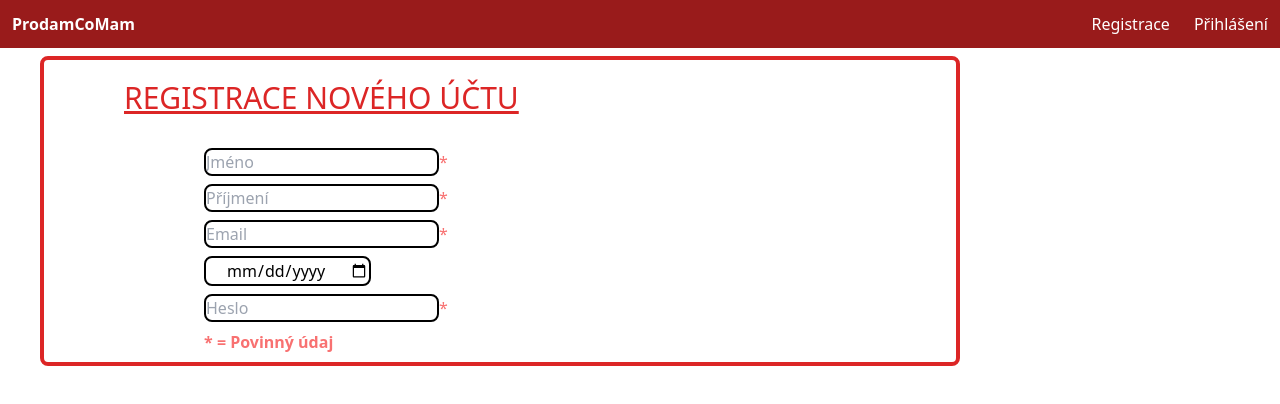
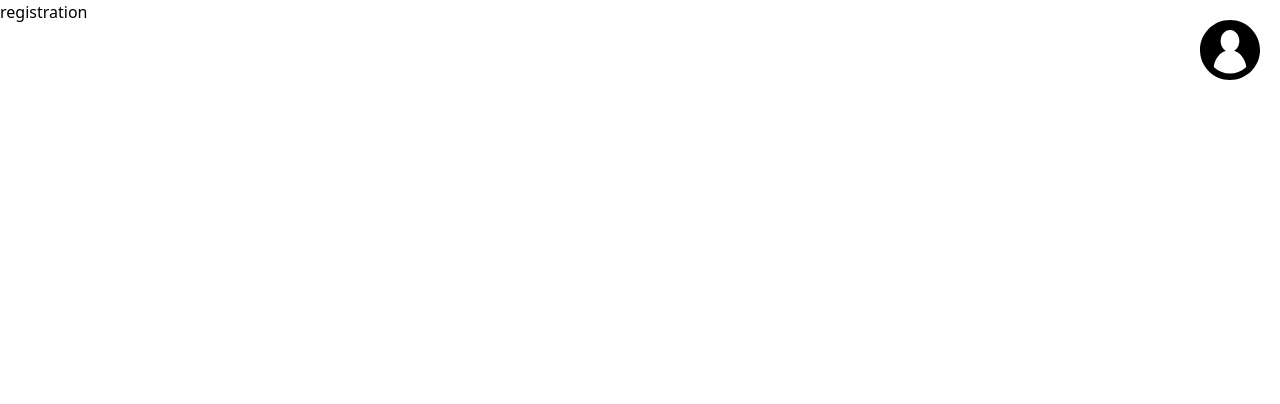
Before and after one commit to Jirihruska/prodam-co-mam-fe, a Vue app: page /registration-page in a window 1280 px wide. Shown: the top 404 px of the page. Built offline with nearby package versions, Linux system fonts and the light colour scheme; the HTML template or start-up script is replaced by a standard one.

Commit message:
new user menu

```diff
--- a/src/components/pageNavbar/PageNavbar.vue
+++ b/src/components/pageNavbar/PageNavbar.vue
@@ -1,54 +1,63 @@
 <template>
   <div>
+    <div class="absolute right-5 top-5 cursor-pointer">
+      <span @click="menuOpen = !menuOpen">
+        <UserSvg />
+      </span>
+    </div>
     <div
+      v-if="menuOpen"
       class="
-        w-full
-        h-12
-        bg-red-800
-        text-white
-        grid grid-rows-1 grid-cols-1 grid-flow-col
-        gap-4
+        absolute
+        font-bold
+        right-5
+        top-24
+        bg-white
+        rounded-md
+        cursor-pointer
+        text-black text-lg
       "
     >
-      <div class="p-3">
+      <div class="grid grid-rows-2 select-none">
         <span
-          @click="$router.push('/', () => {})"
-          class="inline-flex cursor-pointer font-bold select-none"
-          >ProdamCoMam</span
+          @click="signIn()"
+          class="hover:bg-black hover:text-white p-4 rounded-md"
+          >Přihlášení</span
         >
-      </div>
-      <div>
-        <div
-          class="
-            inline-flex
-            hover:bg-red-900
-            h-12
-            p-3
-            cursor-pointer
-            select-none
-          "
+        <span
+          @click="signUp()"
+          class="hover:bg-black hover:text-white p-4 rounded-md"
+          >Registrace</span
         >
-          <router-link to="/registration-page">Registrace</router-link>
-        </div>
-        <div
-          class="
-            inline-flex
-            hover:bg-red-900
-            h-12
-            p-3
-            cursor-pointer
-            select-none
-          "
-        >
-          <router-link to="/login-page">Přihlášení</router-link>
-        </div>
       </div>
     </div>
   </div>
 </template>
 
 <script>
+import UserSvg from "../svgComponents/User.vue";
 export default {
-  methods: {},
+  components: {
+    UserSvg,
+  },
+  data: () => {
+    return {
+      menuOpen: false,
+    };
+  },
+  methods: {
+    signIn() {
+      if (this.$route.name !== "login-page") {
+        this.$router.push("/login-page");
+        this.menuOpen = !this.menuOpen;
+      } else return (this.menuOpen = !this.menuOpen);
+    },
+    signUp() {
+      if (this.$route.name !== "registration-page") {
+        this.$router.push("/registration-page");
+        this.menuOpen = !this.menuOpen;
+      } else return (this.menuOpen = !this.menuOpen);
+    },
+  },
 };
 </script>
--- a/src/components/registrationPage/RegistrationPage.vue
+++ b/src/components/registrationPage/RegistrationPage.vue
@@ -1,13 +1,6 @@
 <template>
-  <div class='border-4 border-red-600 mt-2 mr-80 ml-10 pb-2 rounded-lg'>
-    <div class='text-3xl mt-5 ml-20 text-red-600 underline'>REGISTRACE NOVÉHO ÚČTU</div>
-    <div class="text-red-400"><input class='border-2 border-black mt-8 ml-40 hover:border-red-400 rounded-lg' placeholder="Jméno" type="text">*</div>
-    <div class="text-red-400"><input class='border-2 border-black mt-2 ml-40 hover:border-red-400 rounded-lg' placeholder="Příjmení" type="text">*</div>
-    <div class="text-red-400"><input class='border-2 border-black mt-2 ml-40 hover:border-red-400 rounded-lg' placeholder="Email" type="email">*</div>
-    <div><input class='border-2 border-black mt-2 ml-40 pl-5 hover:border-red-400 rounded-lg' type="date"></div>
-    <div class="text-red-400"><input class='border-2 border-black mt-2 ml-40 hover:border-red-400 rounded-lg' placeholder="Heslo" type="password">*</div>
-    <div class=" text-red-400 ml-40 mt-2 font-bold">* = Povinný údaj</div>
-
+  <div>
+    registration
   </div>
 </template>
 
--- /dev/null
+++ b/src/components/svgComponents/User.vue
@@ -0,0 +1,22 @@
+<template>
+  <svg
+    xmlns="http://www.w3.org/2000/svg"
+    viewBox="0 0 459 459"
+    height="60"
+    class="user"
+    v-on="$listeners"
+  >
+    <path
+      d="M229.5 0C102.53 0 0 102.845 0 229.5 0 356.301 102.719 459 229.5 459 356.851 459 459 355.815 459 229.5 459 102.547 356.079 0 229.5 0zm118.101 364.67C314.887 393.338 273.4 409 229.5 409c-43.892 0-85.372-15.657-118.083-44.314a16.37 16.37 0 0 1-5.245-15.597c11.3-55.195 46.457-98.725 91.209-113.047C174.028 222.218 158 193.817 158 161c0-46.392 32.012-84 71.5-84s71.5 37.608 71.5 84c0 32.812-16.023 61.209-39.369 75.035 44.751 14.319 79.909 57.848 91.213 113.038a16.39 16.39 0 0 1-5.243 15.597z"
+    ></path>
+  </svg>
+</template>
+
+<style scoped>
+.user {
+  fill: black;
+}
+.user:hover {
+  filter: drop-shadow(3px 5px 2px rgb(0 0 0 / 0.4));
+}
+</style>
```
